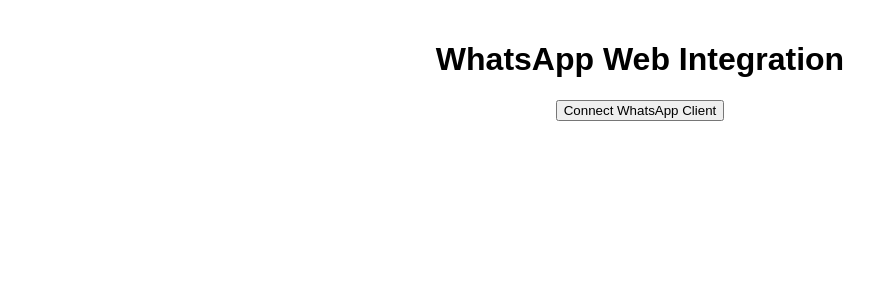
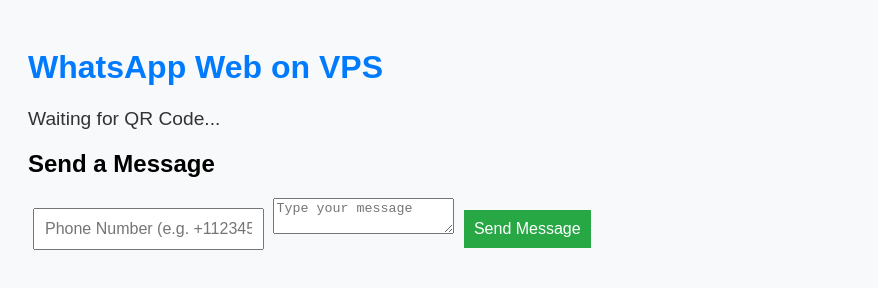
Before and after one commit to divya053/whatasappweb, a website: page public/index.html in a window 1280 px wide. Shown: the whole page, without its empty margins (0-878 px from the left). Drawn offline with Linux system fonts and the light colour scheme.

Commit message:
Update index.html

```diff
--- a/public/index.html
+++ b/public/index.html
@@ -3,68 +3,86 @@
 <head>
     <meta charset="UTF-8">
     <meta name="viewport" content="width=device-width, initial-scale=1.0">
-    <title>WhatsApp Web Integration</title>
-    <script src="https://cdn.jsdelivr.net/npm/qrcode/build/qrcode.min.js"></script>
+    <title>WhatsApp Web on VPS</title>
     <style>
         body {
             font-family: Arial, sans-serif;
-            margin: 0;
-            padding: 0;
-            text-align: center;
+            padding: 20px;
+            background-color: #f8f9fa;
         }
-        .container {
-            padding: 20px;
+        h1 {
+            color: #007bff;
         }
-        #qr-code-container {
-            display: none;
+        #qr-code {
+            margin: 20px 0;
+            font-size: 1.2rem;
+            color: #333;
         }
-        canvas {
-            margin: 20px auto;
+        .message-box {
+            margin-top: 20px;
+        }
+        input, button {
+            padding: 10px;
+            margin: 5px;
+            font-size: 1rem;
+        }
+        button {
+            background-color: #28a745;
+            color: white;
+            border: none;
+            cursor: pointer;
         }
     </style>
 </head>
 <body>
-    <div class="container">
-        <h1>WhatsApp Web Integration</h1>
-        <button onclick="connectClient()">Connect WhatsApp Client</button>
+    <h1>WhatsApp Web on VPS</h1>
+    <div id="qr-code">Waiting for QR Code...</div>
 
-        <div id="qr-code-container">
-            <h3>Scan QR Code</h3>
-            <canvas id="qr-code"></canvas>
-        </div>
+    <div class="message-box">
+        <h2>Send a Message</h2>
+        <input type="text" id="phoneNumber" placeholder="Phone Number (e.g. +11234567890)" />
+        <textarea id="message" placeholder="Type your message"></textarea>
+        <button onclick="sendMessage()">Send Message</button>
     </div>
 
     <script>
-        async function connectClient() {
-            try {
-                // Check if the client is ready
-                const clientResponse = await fetch("http://localhost:1221/client-ready");
-                const clientStatus = await clientResponse.json();
+        // Connect to WebSocket server
+        const socket = new WebSocket('ws://localhost:3000');
 
-                if (clientStatus.clientReady) {
-                    // Redirect to WhatsApp Web if the client is ready
-                    window.location.href = "https://web.whatsapp.com/";
-                } else {
-                    // If not ready, fetch and display the QR Code
-                    const qrResponse = await fetch("http://localhost:1221/get-qr-code");
-                    const qrData = await qrResponse.json();
+        socket.onopen = () => {
+            console.log('WebSocket connection established');
+        };
 
-                    if (qrData.success) {
-                        const qrCodeContainer = document.getElementById("qr-code-container");
-                        qrCodeContainer.style.display = "block";
+        // Handle incoming QR Code from WebSocket
+        socket.onmessage = (event) => {
+            const qrCode = event.data;
+            document.getElementById('qr-code').textContent = "Scan the QR Code to connect with WhatsApp";
+            // Optionally, you can render the QR code in an image element
+            const qrImg = document.createElement('img');
+            qrImg.src = `https://api.qrserver.com/v1/create-qr-code/?data=${encodeURIComponent(qrCode)}&size=200x200`;
+            document.getElementById('qr-code').appendChild(qrImg);
+        };
 
-                        QRCode.toCanvas(document.getElementById("qr-code"), qrData.qrCode, function (error) {
-                            if (error) console.error(error);
-                            console.log("QR Code rendered!");
-                        });
+        // Send WhatsApp message through the API
+        function sendMessage() {
+            const phoneNumber = document.getElementById("phoneNumber").value;
+            const message = document.getElementById("message").value;
+
+            if (!phoneNumber || !message) {
+                alert("Please enter both phone number and message");
+                return;
+            }
+
+            fetch(`/send-message?phoneNumber=${encodeURIComponent(phoneNumber)}&message=${encodeURIComponent(message)}`)
+                .then(response => response.json())
+                .then(data => {
+                    if (data.success) {
+                        alert("Message sent successfully!");
                     } else {
-                        alert("WhatsApp client is not ready. Please retry.");
+                        alert("Error: " + data.error);
                     }
-                }
-            } catch (error) {
-                console.error("Error connecting client:", error);
-                alert("Failed to connect client. Check console for details.");
-            }
+                })
+                .catch(error => alert("Error: " + error));
         }
     </script>
 </body>
```
